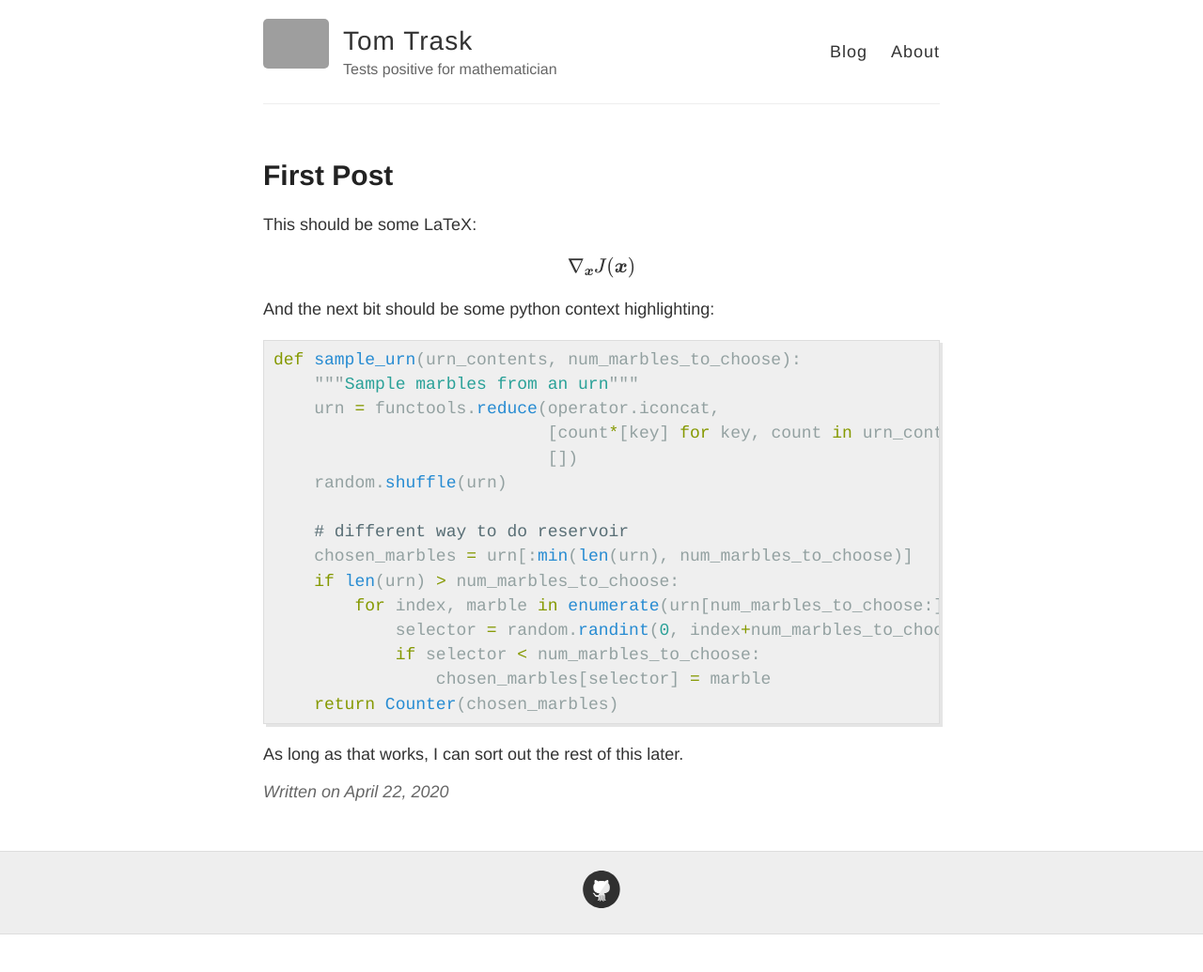
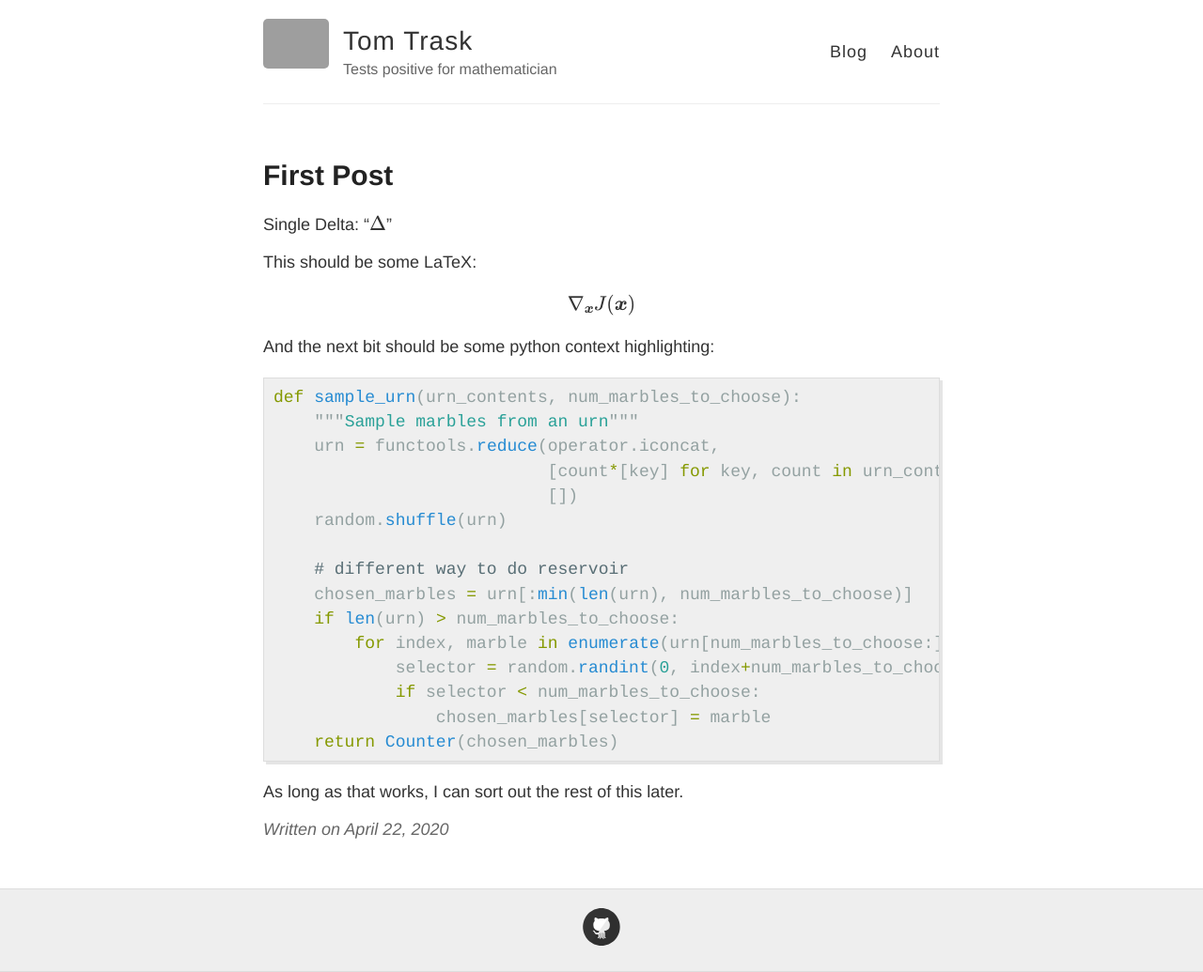
Before and after one commit to tomtrask/tomtrask.github.io, a Jekyll site: the page built from _posts/2020-4-22-First.md, in a window 1280 px wide. Shown: the whole page at 94% size. Built offline with Jekyll 4.4.1, drawn with Linux system fonts in a browser that asks for light colours; formulas are drawn with MathJax 3; before the commit the page ends 995 px from its top, so only the background shows below that; grey boxes are pictures that could not be loaded.

```diff
--- a/_layouts/default.html
+++ b/_layouts/default.html
@@ -12,10 +12,11 @@
     <link rel="stylesheet" type="text/css" href="{{ site.baseurl }}/style.css" />
     <link rel="alternate" type="application/rss+xml" title="{{ site.name }} - {{ site.description }}" href="{{ site.baseurl }}/feed.xml" />
 
-    <!-- Created with Jekyll Now - http://github.com/barryclark/jekyll-now -->
+    <!-- Originally forked from http://github.com/barryclark/jekyll-now -->
   </head>
 
   <body>
+    <script src="https://cdn.mathjax.org/mathjax/latest/MathJax.js?config=TeX-AMS-MML_HTMLorMML" type="text/javascript"></script>
     <div class="wrapper-masthead">
       <div class="container">
         <header class="masthead clearfix">
--- a/_layouts/post.html
+++ b/_layouts/post.html
@@ -2,7 +2,6 @@
 layout: default
 ---
 
-<script src="https://cdn.mathjax.org/mathjax/latest/MathJax.js?config=TeX-AMS-MML_HTMLorMML" type="text/javascript"></script>
 
 <article class="post">
   <h1>{{ page.title }}</h1>
--- a/_posts/2020-4-22-First.md
+++ b/_posts/2020-4-22-First.md
@@ -2,6 +2,8 @@
 layout: post
 title: First Post
 ---
+
+Single Delta: "$$ \Delta $$"
 
 This should be some LaTeX:
 
```
